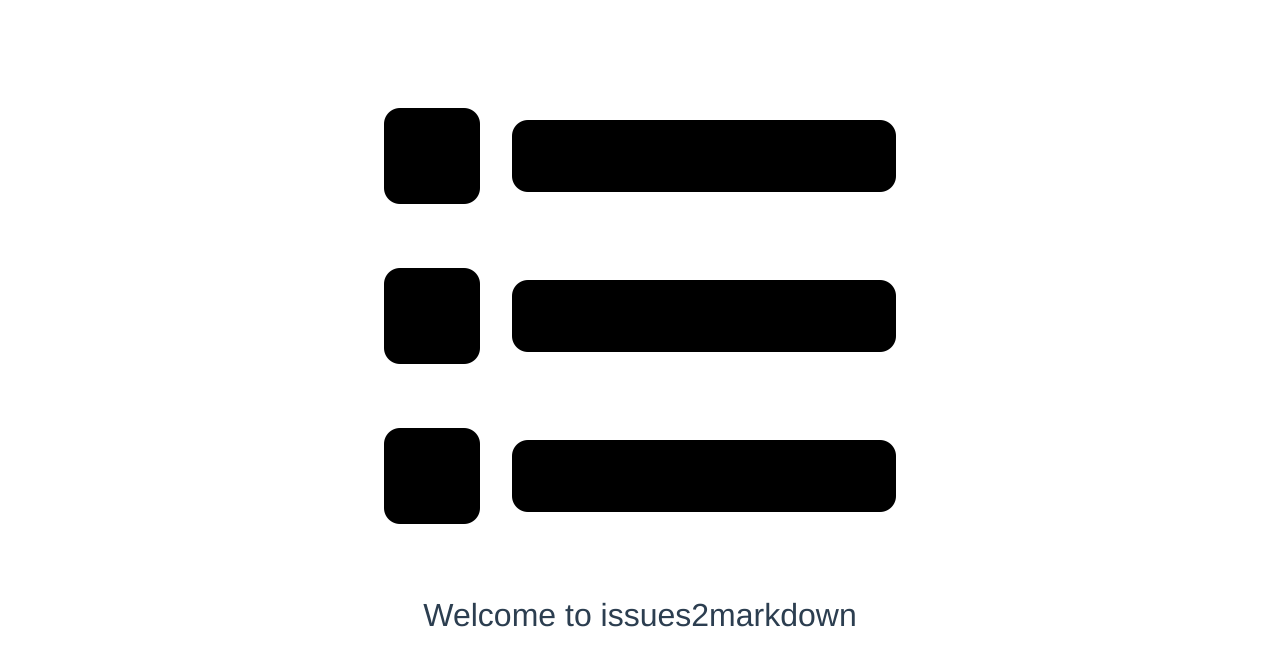
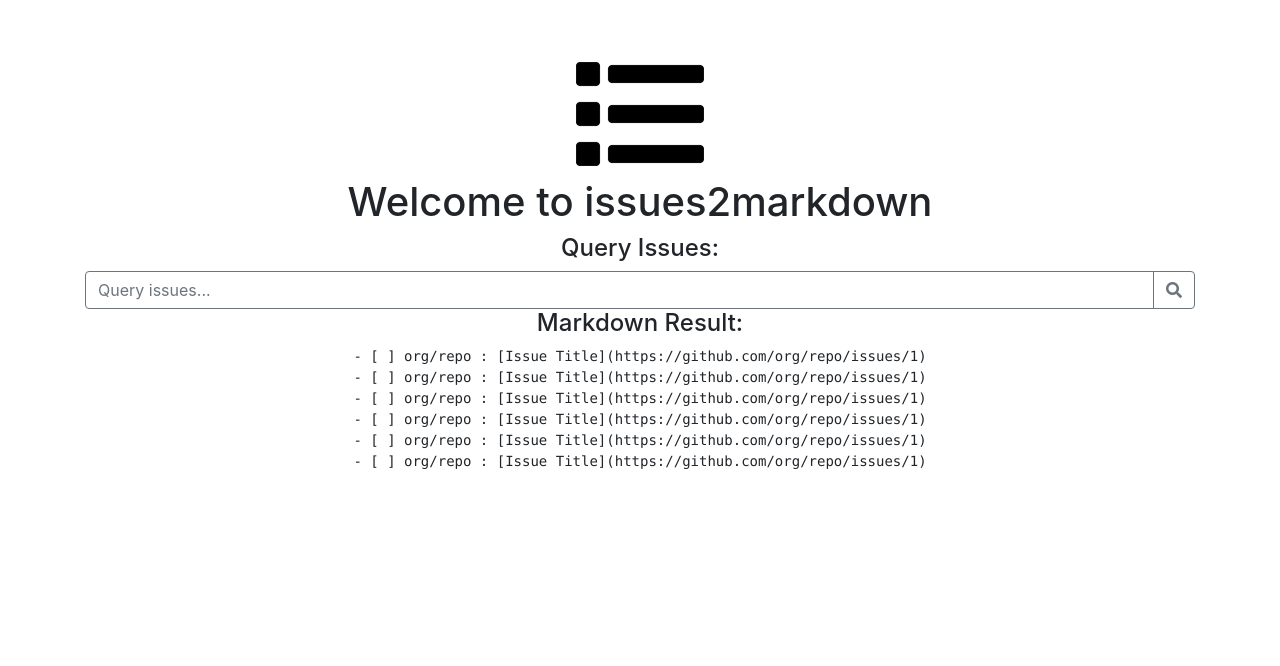
Before and after one commit to issues2markdown/ui, a Vue app: page / in a window 1280 px wide. Shown: the top 666 px of the page. Built offline with nearby package versions, Linux system fonts and the light colour scheme.

Commit message:
Initial UI

```diff
--- a/index.html
+++ b/index.html
@@ -4,9 +4,14 @@
     <meta charset="utf-8">
     <meta name="viewport" content="width=device-width,initial-scale=1.0">
     <title>issues2markdown</title>
+    <link rel="stylesheet" href="https://maxcdn.bootstrapcdn.com/bootstrap/4.0.0/css/bootstrap.min.css" integrity="sha384-Gn5384xqQ1aoWXA+058RXPxPg6fy4IWvTNh0E263XmFcJlSAwiGgFAW/dAiS6JXm" crossorigin="anonymous">
+    <link rel="stylesheet" href="https://use.fontawesome.com/releases/v5.0.12/css/all.css" integrity="sha384-G0fIWCsCzJIMAVNQPfjH08cyYaUtMwjJwqiRKxxE/rx96Uroj1BtIQ6MLJuheaO9" crossorigin="anonymous">
   </head>
   <body>
     <div id="app"></div>
     <!-- built files will be auto injected -->
+    <script src="https://code.jquery.com/jquery-3.2.1.slim.min.js" integrity="sha384-KJ3o2DKtIkvYIK3UENzmM7KCkRr/rE9/Qpg6aAZGJwFDMVNA/GpGFF93hXpG5KkN" crossorigin="anonymous"></script>
+    <script src="https://cdnjs.cloudflare.com/ajax/libs/popper.js/1.12.9/umd/popper.min.js" integrity="sha384-ApNbgh9B+Y1QKtv3Rn7W3mgPxhU9K/ScQsAP7hUibX39j7fakFPskvXusvfa0b4Q" crossorigin="anonymous"></script>
+    <script src="https://maxcdn.bootstrapcdn.com/bootstrap/4.0.0/js/bootstrap.min.js" integrity="sha384-JZR6Spejh4U02d8jOt6vLEHfe/JQGiRRSQQxSfFWpi1MquVdAyjUar5+76PVCmYl" crossorigin="anonymous"></script>
   </body>
 </html>
--- a/src/App.vue
+++ b/src/App.vue
@@ -13,11 +13,7 @@ export default {
 
 <style>
 #app {
-  font-family: 'Avenir', Helvetica, Arial, sans-serif;
-  -webkit-font-smoothing: antialiased;
-  -moz-osx-font-smoothing: grayscale;
   text-align: center;
-  color: #2c3e50;
-  margin-top: 60px;
+  margin-top: 50px;
 }
 </style>
--- a/src/components/Home.vue
+++ b/src/components/Home.vue
@@ -1,15 +1,53 @@
 <template>
-  <div class="home">
-    <h1>{{ msg }}</h1>
+  <div class="container home">
+    <div class="row">
+      <div class="col">
+        <h1>Welcome to issues2markdown</h1>
+
+        <section class="search">
+          <div class="row">
+            <div class="col">
+              <h4>Query Issues:</h4>
+              <div class="input-group">
+                <input class="form-control border-secondary" type="search" placeholder="Query issues...">
+                <div class="input-group-append">
+                    <button class="btn btn-outline-secondary" type="button">
+                        <i class="fa fa-search"></i>
+                    </button>
+                </div>
+              </div>
+            </div>
+          </div>
+        </section>
+
+        <section class="results">
+          <div class="row">
+            <div class="col">
+              <h4>Markdown Result:</h4>
+              <pre><code class="markdown">{{ markdown }}</code></pre>
+            </div>
+          </div>
+        </section>
+
+      </div>
+    </div>
   </div>
 </template>
 
 <script>
+const markdownResult = `- [ ] org/repo : [Issue Title](https://github.com/org/repo/issues/1)
+- [ ] org/repo : [Issue Title](https://github.com/org/repo/issues/1)
+- [ ] org/repo : [Issue Title](https://github.com/org/repo/issues/1)
+- [ ] org/repo : [Issue Title](https://github.com/org/repo/issues/1)
+- [ ] org/repo : [Issue Title](https://github.com/org/repo/issues/1)
+- [ ] org/repo : [Issue Title](https://github.com/org/repo/issues/1)`
+
 export default {
   name: 'Home',
   data () {
     return {
-      msg: 'Welcome to issues2markdown'
+      markdown: markdownResult,
+      query: ''
     }
   }
 }
@@ -17,18 +55,5 @@ export default {
 
 <!-- Add "scoped" attribute to limit CSS to this component only -->
 <style scoped>
-h1, h2 {
-  font-weight: normal;
-}
-ul {
-  list-style-type: none;
-  padding: 0;
-}
-li {
-  display: inline-block;
-  margin: 0 10px;
-}
-a {
-  color: #42b983;
-}
+
 </style>
```
Also changed, not shown: src/assets/logo.png.
